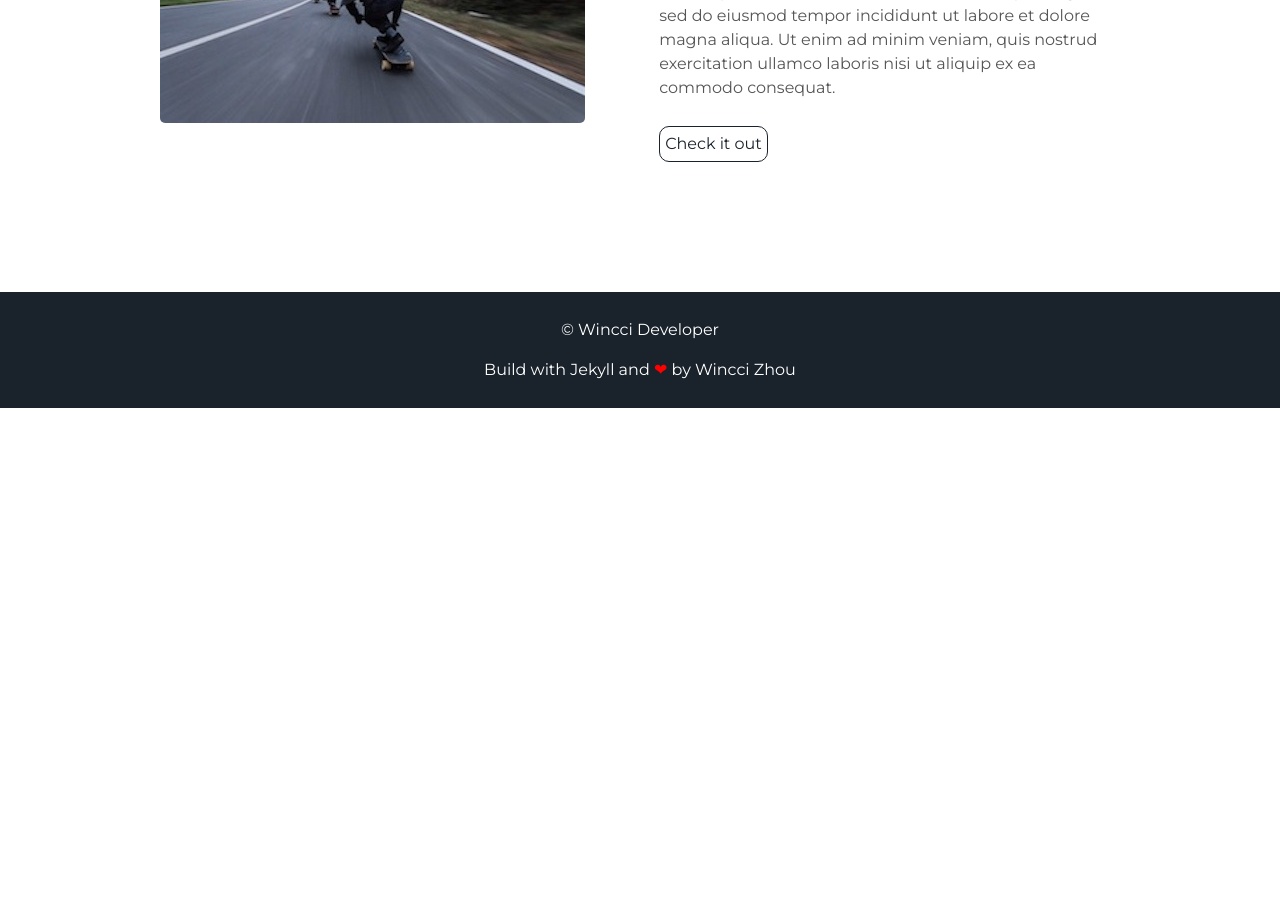
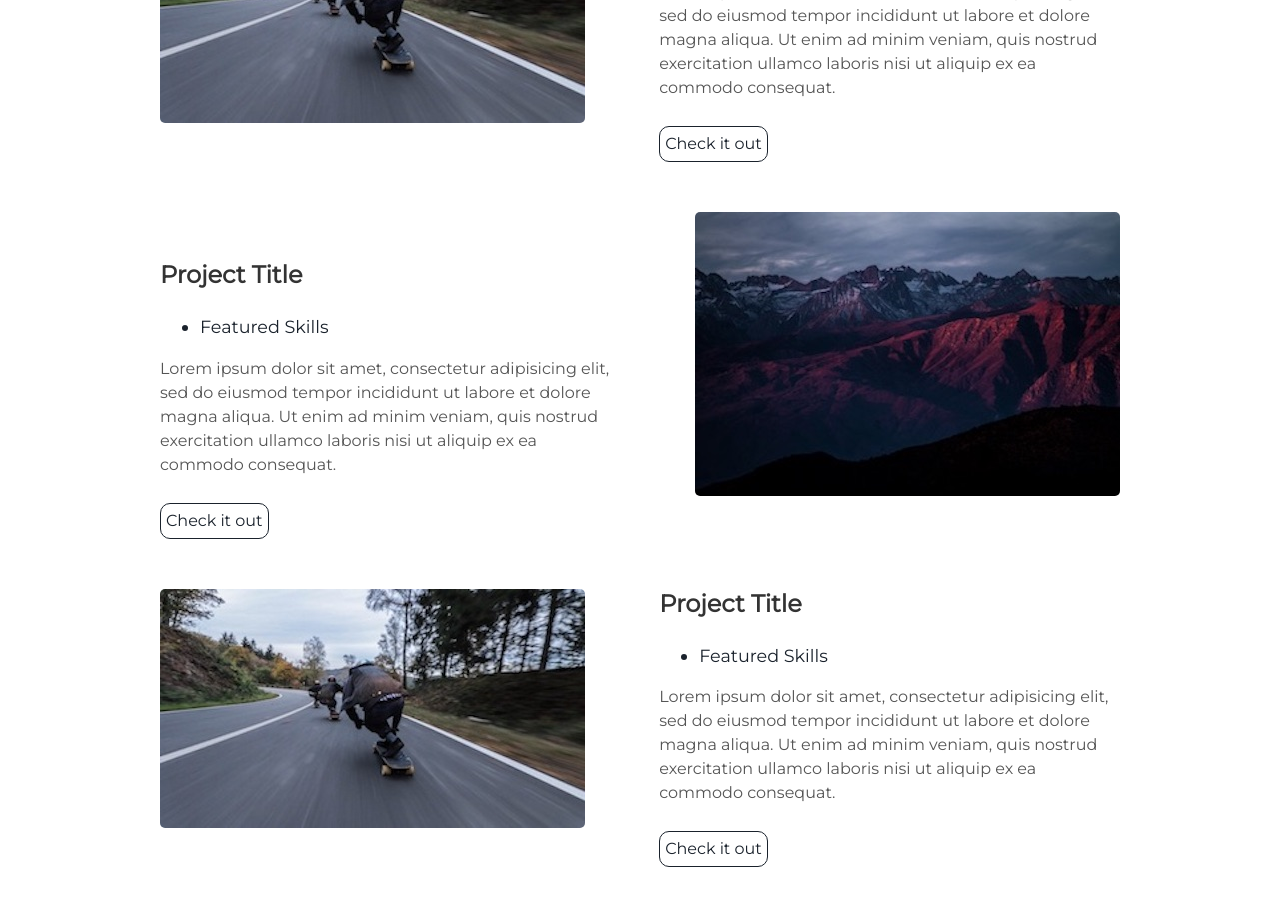
Before and after one commit to WincciChow/WincciChow.github.io, a Jekyll site: the page built from index.html, in a window 1280 px wide and 900 px high, scrolled down 2215 px. Built offline with Jekyll 4.4.1, drawn with Linux system fonts in a browser that asks for light colours; before the commit the page ends 2623 px from its top, so only the background shows below that.

Commit message:
add project

```diff
--- a/_includes/projects.html
+++ b/_includes/projects.html
@@ -27,3 +27,29 @@
     <a class="project-link" href="#">Check it out</a>
   </div>
 </div>
+<div class="user-projects">
+  <div class="images-right">
+    <img alt="mountains" src="{{ "/assets/img/mountains.jpg" | prepend: site.baseurl }}" />
+  </div>
+  <div class="contents">
+    <h3> Project Title </h3>
+    <ul>
+      <li> Featured Skills</li>
+    </ul>
+    <p>Lorem ipsum dolor sit amet, consectetur adipisicing elit, sed do eiusmod tempor incididunt ut labore et dolore magna aliqua. Ut enim ad minim veniam, quis nostrud exercitation ullamco laboris nisi ut aliquip ex ea commodo consequat.</p>
+    <a class="project-link" href="#">Check it out</a>
+  </div>
+</div>
+<div class="user-projects">
+  <div class="images-left">
+    <img alt="mountains" src="{{ "/assets/img/skate.jpg" | prepend: site.baseurl }}" />
+  </div>
+  <div class="contents-right">
+    <h3> Project Title </h3>
+    <ul>
+      <li> Featured Skills</li>
+    </ul>
+    <p>Lorem ipsum dolor sit amet, consectetur adipisicing elit, sed do eiusmod tempor incididunt ut labore et dolore magna aliqua. Ut enim ad minim veniam, quis nostrud exercitation ullamco laboris nisi ut aliquip ex ea commodo consequat.</p>
+    <a class="project-link" href="#">Check it out</a>
+  </div>
+</div>
```
